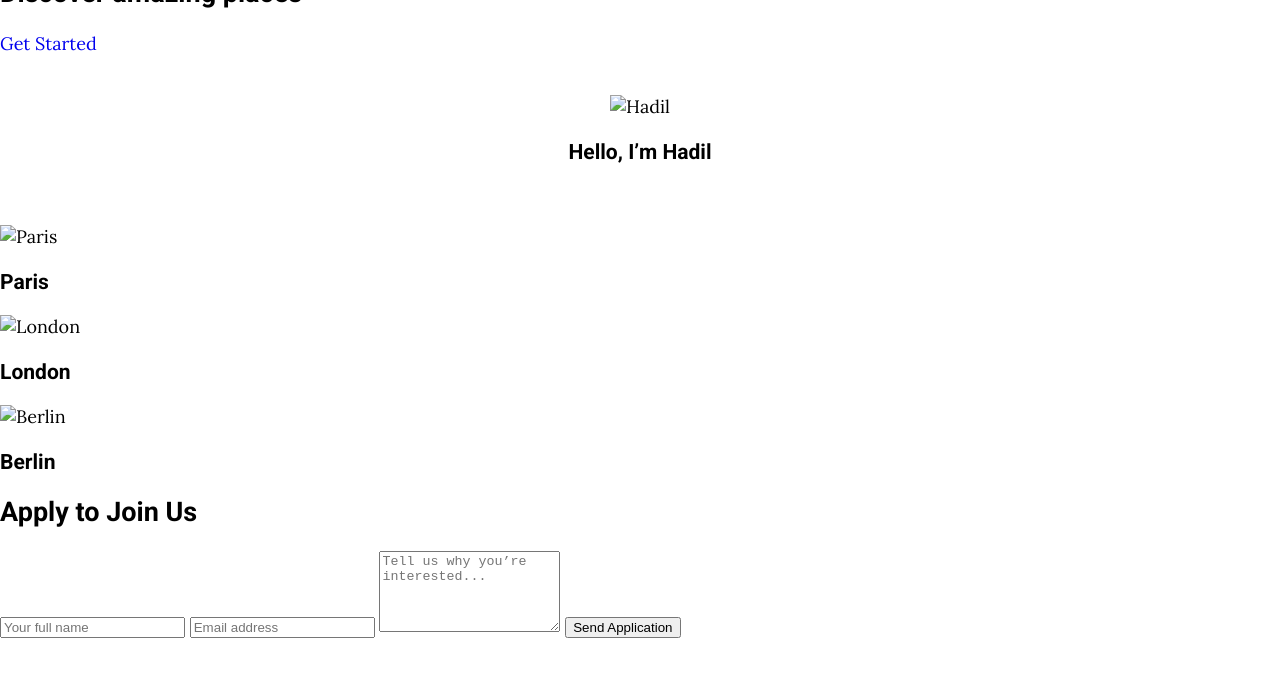
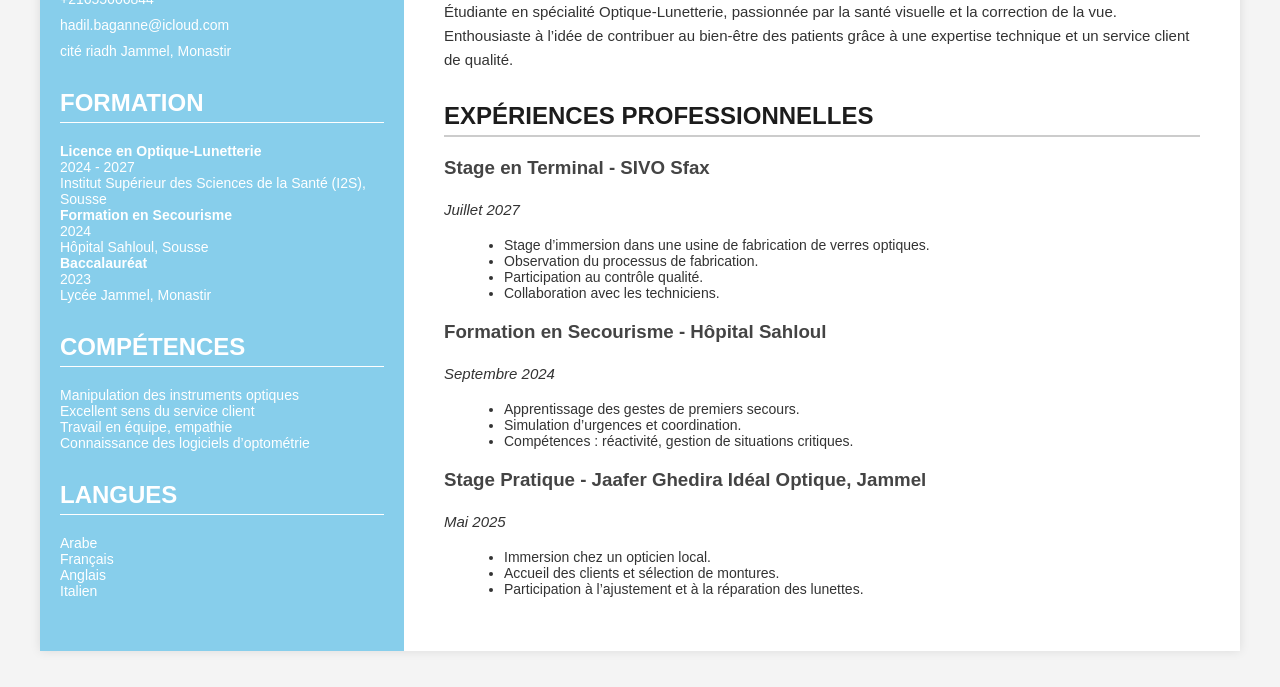
Before and after one commit to hadil123333/my_profile, a plain HTML site: page index.html in a window 1280 px wide. Shown: the part 113-800 px from the top of the page. Drawn offline with Linux system fonts and the light colour scheme; files that its build step writes are made by us from their sources.

Commit message:
Add files via upload

```diff
--- a/index.html
+++ b/index.html
@@ -1,54 +1,74 @@
 <!DOCTYPE html>
-<html lang="en">
+<html lang="fr">
 <head>
-  <meta charset="UTF-8">
-  <title>My UI Kit Project</title>
-  <link rel="stylesheet" href="css/style.css">
+  <meta charset="UTF-8" />
+  <meta name="viewport" content="width=device-width, initial-scale=1.0"/>
+  <title>CV Hadil Baganne</title>
+  <link rel="stylesheet" href="style.css"/>
 </head>
 <body>
+  <div class="cv-container">
+    <aside class="sidebar">
+      <h2>CONTACT</h2>
+      <p>+21655606844</p>
+      <p>hadil.baganne@icloud.com</p>
+      <p>cité riadh Jammel, Monastir</p>
 
-  <!-- Banner Section -->
-  <div class="banner">
-    <div class="container">
-      <h1>Welcome to My Site</h1>
-      <h2>Discover amazing places</h2>
-      <a href="#apply-section" class="btn-blue">Get Started</a>
-    </div>
+      <h2>FORMATION</h2>
+      <ul>
+        <li><strong>Licence en Optique-Lunetterie</strong><br/>2024 - 2027<br/>Institut Supérieur des Sciences de la Santé (I2S), Sousse</li>
+        <li><strong>Formation en Secourisme</strong><br/>2024<br/>Hôpital Sahloul, Sousse</li>
+        <li><strong>Baccalauréat</strong><br/>2023<br/>Lycée Jammel, Monastir</li>
+      </ul>
+
+      <h2>COMPÉTENCES</h2>
+      <ul>
+        <li>Manipulation des instruments optiques</li>
+        <li>Excellent sens du service client</li>
+        <li>Travail en équipe, empathie</li>
+        <li>Connaissance des logiciels d’optométrie</li>
+      </ul>
+
+      <h2>LANGUES</h2>
+      <ul>
+        <li>Arabe</li>
+        <li>Français</li>
+        <li>Anglais</li>
+        <li>Italien</li>
+      </ul>
+    </aside>
+
+    <main class="content">
+      <h1>Hadil Baganne</h1>
+      <p>Étudiante en spécialité Optique-Lunetterie, passionnée par la santé visuelle et la correction de la vue. Enthousiaste à l’idée de contribuer au bien-être des patients grâce à une expertise technique et un service client de qualité.</p>
+
+      <h2>EXPÉRIENCES PROFESSIONNELLES</h2>
+
+      <h3>Stage en Terminal - SIVO Sfax</h3>
+      <p><em>Juillet 2027</em></p>
+      <ul>
+        <li>Stage d’immersion dans une usine de fabrication de verres optiques.</li>
+        <li>Observation du processus de fabrication.</li>
+        <li>Participation au contrôle qualité.</li>
+        <li>Collaboration avec les techniciens.</li>
+      </ul>
+
+      <h3>Formation en Secourisme - Hôpital Sahloul</h3>
+      <p><em>Septembre 2024</em></p>
+      <ul>
+        <li>Apprentissage des gestes de premiers secours.</li>
+        <li>Simulation d’urgences et coordination.</li>
+        <li>Compétences : réactivité, gestion de situations critiques.</li>
+      </ul>
+
+      <h3>Stage Pratique - Jaafer Ghedira Idéal Optique, Jammel</h3>
+      <p><em>Mai 2025</em></p>
+      <ul>
+        <li>Immersion chez un opticien local.</li>
+        <li>Accueil des clients et sélection de montures.</li>
+        <li>Participation à l’ajustement et à la réparation des lunettes.</li>
+      </ul>
+    </main>
   </div>
-<div class="container" style="text-align: center; padding: 40px;">
-  <img src="images/avatar.avif" alt="Hadil" class="avatar">
-  <h3>Hello, I’m Hadil</h3>
-</div>
-
-  <!-- Cards Section -->
-  <div class="cards">
-    <div class="card">
-      <img src="images/paris.jpg" alt="Paris">
-      <h3>Paris</h3>
-    </div>
-    <div class="card">
-      <img src="images/london.jpg" alt="London">
-      <h3>London</h3>
-    </div>
-    <div class="card">
-      <img src="images/berlin.jpg" alt="Berlin">
-      <h3>Berlin</h3>
-    </div>
-  </div>
-</div>
-<!-- Apply Section -->
-<div class="apply-section">
-  <div class="container">
-    <h2>Apply to Join Us</h2>
-    <form class="apply-form">
-      <input type="text" placeholder="Your full name" required>
-      <input type="email" placeholder="Email address" required>
-      <textarea placeholder="Tell us why you’re interested..." rows="5" required></textarea>
-      <button type="submit">Send Application</button>
-    </form>
-  </div>
-</div>
-
-
 </body>
 </html>
--- a/style.css
+++ b/style.css
@@ -1,22 +1,73 @@
-@import url("https://fonts.googleapis.com/css?family=Lora:400,700|Roboto:300,400,700");
+body {
+  margin: 0;
+  font-family: 'Arial', sans-serif;
+  background: #f4f4f4;
+  color: #333;
+}
 
-@import url("components/avatar.css");
-@import url("components/banner.css");
-@import url("components/button.css");
-@import url("components/card.css");
-@import url("components/container.css");
-@import url("components/form.css");
+.cv-container {
+  display: flex;
+  max-width: 1200px;
+  margin: 0 auto;
+  background: #fff;
+  box-shadow: 0 0 10px rgba(0,0,0,0.1);
+}
 
+.sidebar {
+  width: 30%;
+  background-color: skyblue;
+  color: #fff;
+  padding: 20px;
+}
 
-body {
-  font-family: 'Lora', serif;
-  font-size: 18px;
-  margin: 0;
+.sidebar h2 {
+  border-bottom: 1px solid #fff;
+  padding-bottom: 5px;
+  margin-top: 30px;
 }
-h1, h2, h3 {
-  font-family: 'Roboto', sans-serif;
-  font-weight: bold;
+
+.sidebar p,
+.sidebar ul {
+  margin: 10px 0;
+  font-size: 14px;
 }
-a {
-  text-decoration: none;
+
+.sidebar ul {
+  list-style: none;
+  padding-left: 0;
 }
+
+.content {
+  width: 70%;
+  padding: 40px;
+}
+
+.content h1 {
+  font-size: 32px;
+  color: #1c1c1c;
+  margin-bottom: 10px;
+}
+
+.content p {
+  font-size: 15px;
+  line-height: 1.6;
+}
+
+.content h2 {
+  margin-top: 30px;
+  color: #1c1c1c;
+  border-bottom: 2px solid #ccc;
+  padding-bottom: 5px;
+}
+
+.content h3 {
+  margin-top: 20px;
+  color: #444;
+}
+
+.content ul {
+  list-style: disc;
+  margin-left: 20px;
+  font-size: 14px;
+
+}
```
